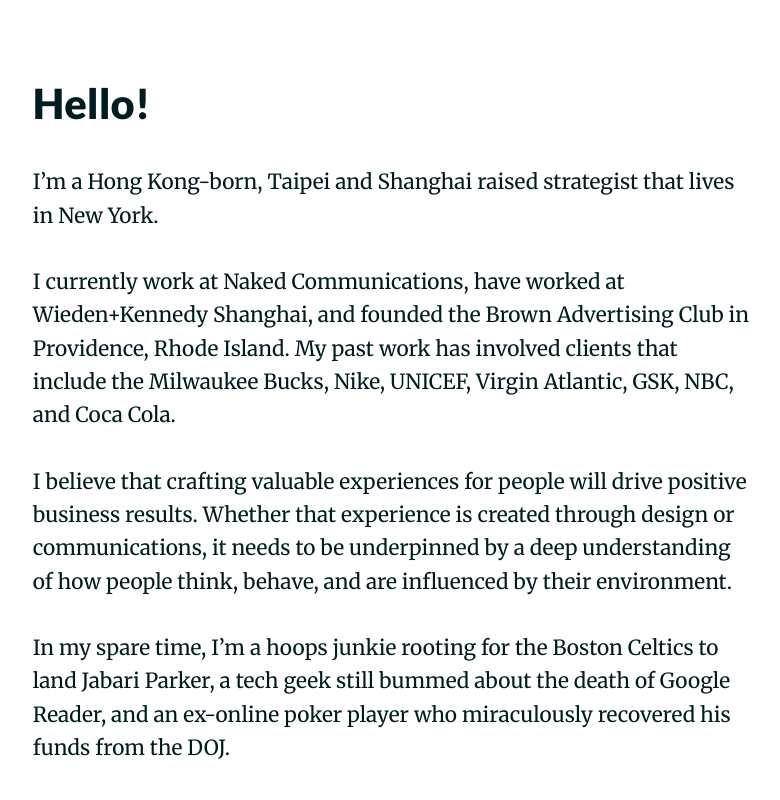
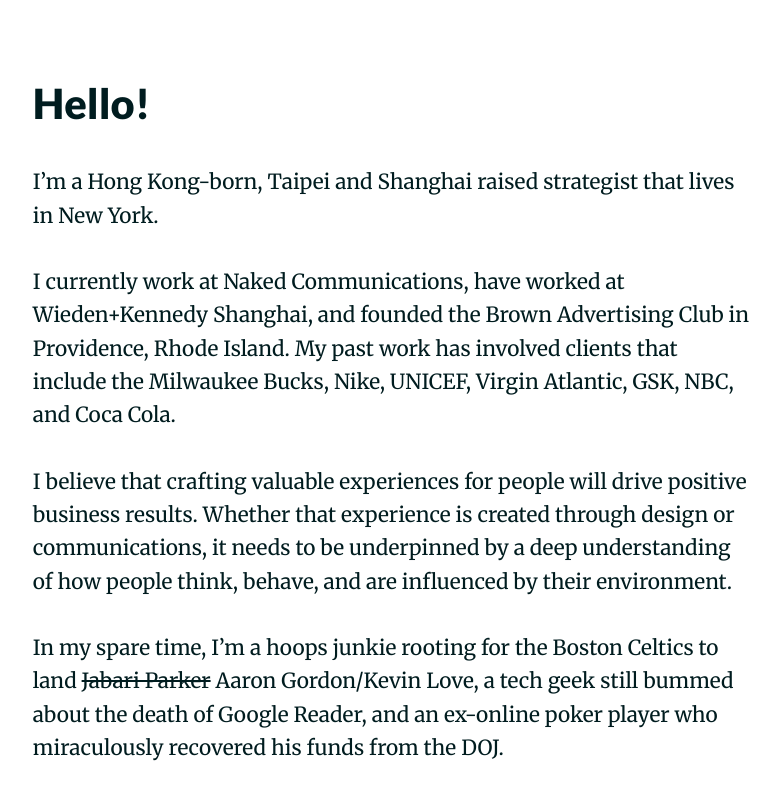
Before and after one commit to hbharding/etienne, a Jekyll site: the page built from index.html, in a window 1280 px wide and 900 px high, scrolled down 900 px. Shown: the top 800 px of the window, without its empty margins (248-1028 px from the left). Built offline with Jekyll 4.4.1, drawn with Linux system fonts in a browser that asks for light colours; nearby versions of some CDN libraries; Markdown is read by kramdown in place of the engine named in the settings.

Commit message:
Update index.html

```diff
--- a/index.html
+++ b/index.html
@@ -11,7 +11,7 @@
 
 <p>I believe that crafting valuable experiences for people will drive positive business results. Whether that experience is created through design or communications, it needs to be underpinned by a deep understanding of how people think, behave, and are influenced by their environment.</p>
 
-<p>In my spare time, I’m a hoops junkie rooting for the Boston Celtics to land Jabari Parker, a tech geek still bummed about the death of Google Reader, and an ex-online poker player who miraculously recovered his funds from the DOJ.</p>
+<p>In my spare time, I’m a hoops junkie rooting for the Boston Celtics to land <strike>Jabari Parker</strike> Aaron Gordon/Kevin Love, a tech geek still bummed about the death of Google Reader, and an ex-online poker player who miraculously recovered his funds from the DOJ.</p>
 
 
 
```
